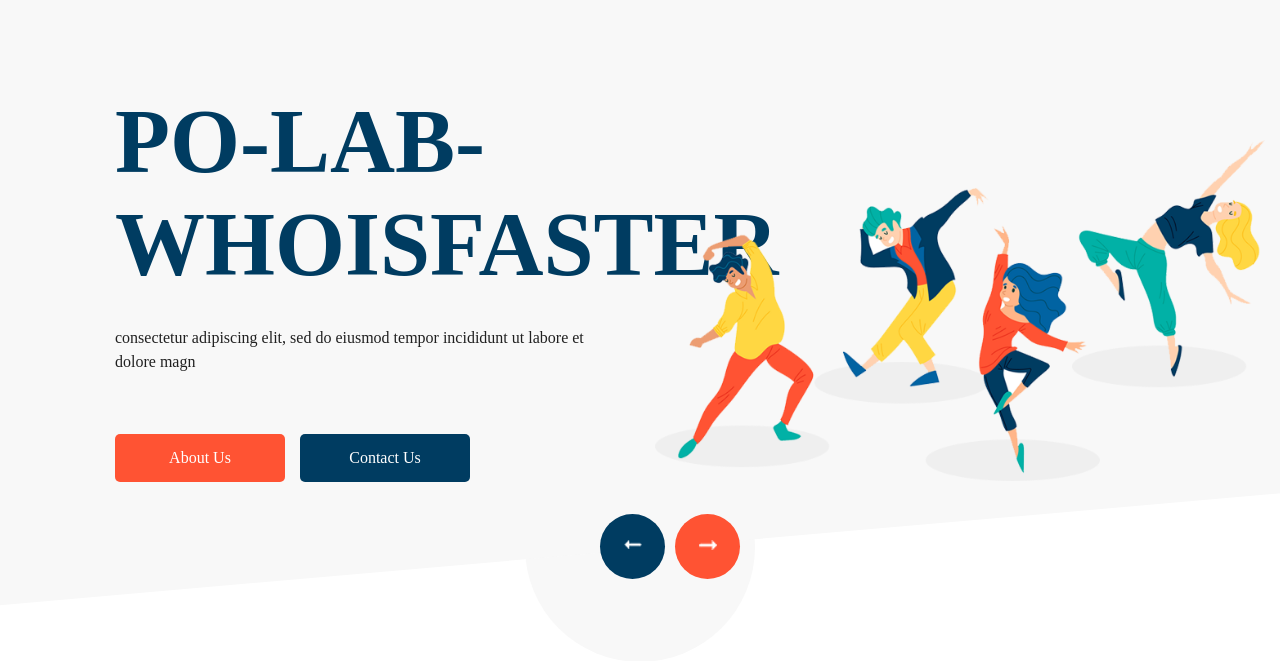
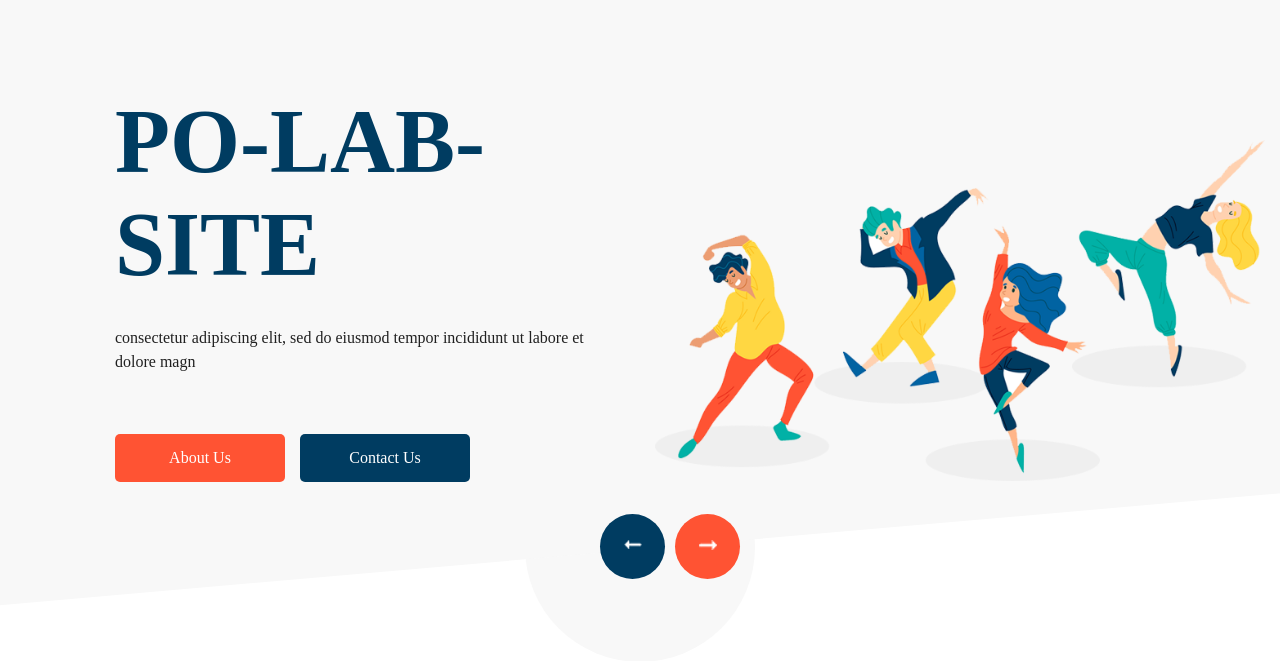
Before and after one commit to polo871209/cloudrun-github-action, a Flask app: page / in a window 1280 px wide; the page is wider, and only the part inside the window is pictured. Shown: the part 101-762 px from the top of that part. Run offline with Flask 2, Linux system fonts and the light colour scheme; some libraries are stand-ins or nearby versions.

Commit message:
Update index.html

```diff
--- a/templates/index.html
+++ b/templates/index.html
@@ -75,7 +75,7 @@
               <div class="row">
                 <div class="col-md-6">
                   <div class="banner_taital">
-                    <h1 class="dance_text">Po-Lab-WHOisfaster</h1>
+                    <h1 class="dance_text">Po-Lab-Site</h1>
                     <p class="consectetur_text">consectetur adipiscing elit, sed do eiusmod tempor incididunt ut labore et dolore magn</p>
                     <div class="about_bt"><a href="about.html">About Us</a></div>
                     <div class="contact_bt"><a href="contact.html">Contact Us</a></div>
```
